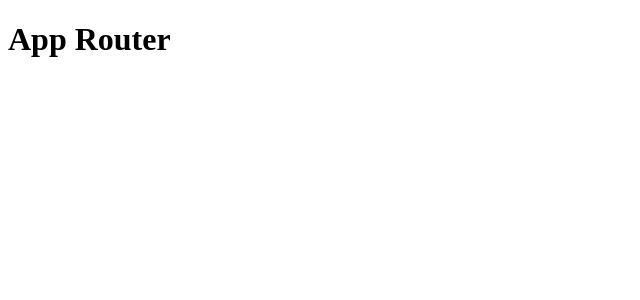
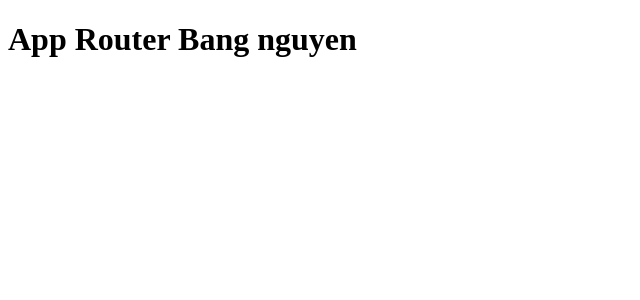
Before and after one commit to Bangnguyen2206/CICD, a Next.js app: page / in a window 1280 px wide. Shown: the top 300 px of the page, without its empty margins (0-640 px from the left). Built offline with nearby package versions, Linux system fonts and the light colour scheme.

Commit message:
feat(update)

```diff
--- a/app/page.tsx
+++ b/app/page.tsx
@@ -3,5 +3,5 @@ export const metadata = {
 };
 
 export default function Page() {
-  return <h1>App Router</h1>;
+  return <h1>App Router Bang nguyen</h1>;
 }
```
